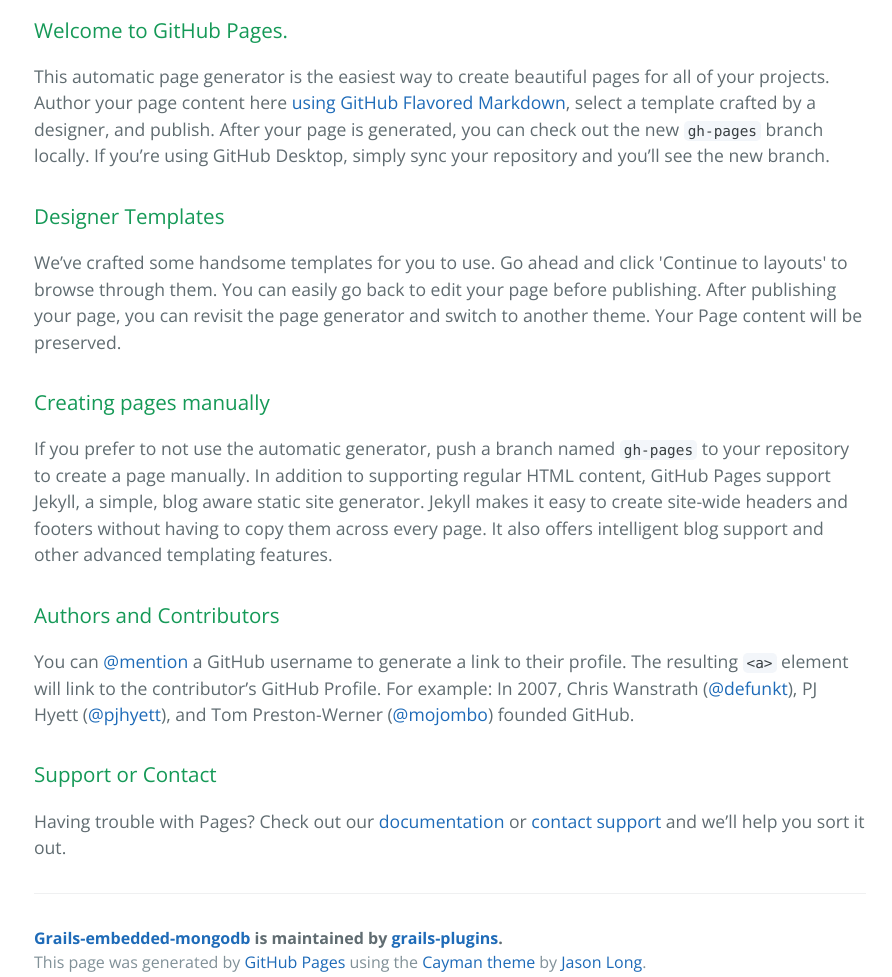
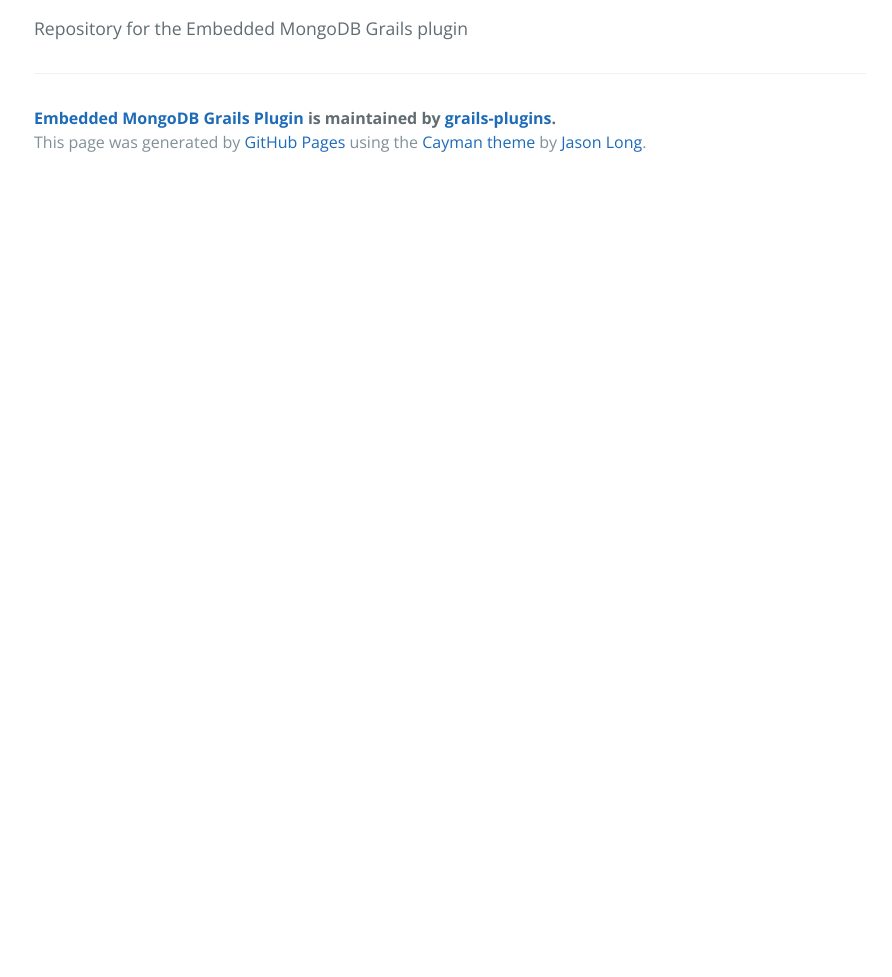
Before and after one commit to grails/grails-embedded-mongodb, a plain HTML site: page index.html in a window 1280 px wide. Shown: the part 400-1377 px from the top of the page, without its empty margins (190-1082 px from the left). After the commit the page ends 800 px from the top, so only its background shows below. Drawn offline with nearby package versions, Linux system fonts and the light colour scheme.

Commit message:
Update index.html

```diff
--- a/index.html
+++ b/index.html
@@ -19,37 +19,13 @@
     </section>
 
     <section class="main-content">
-      <h3>
-<a id="welcome-to-github-pages" class="anchor" href="#welcome-to-github-pages" aria-hidden="true"><span aria-hidden="true" class="octicon octicon-link"></span></a>Welcome to GitHub Pages.</h3>
-
-<p>This automatic page generator is the easiest way to create beautiful pages for all of your projects. Author your page content here <a href="https://guides.github.com/features/mastering-markdown/">using GitHub Flavored Markdown</a>, select a template crafted by a designer, and publish. After your page is generated, you can check out the new <code>gh-pages</code> branch locally. If you’re using GitHub Desktop, simply sync your repository and you’ll see the new branch.</p>
-
-<h3>
-<a id="designer-templates" class="anchor" href="#designer-templates" aria-hidden="true"><span aria-hidden="true" class="octicon octicon-link"></span></a>Designer Templates</h3>
-
-<p>We’ve crafted some handsome templates for you to use. Go ahead and click 'Continue to layouts' to browse through them. You can easily go back to edit your page before publishing. After publishing your page, you can revisit the page generator and switch to another theme. Your Page content will be preserved.</p>
-
-<h3>
-<a id="creating-pages-manually" class="anchor" href="#creating-pages-manually" aria-hidden="true"><span aria-hidden="true" class="octicon octicon-link"></span></a>Creating pages manually</h3>
-
-<p>If you prefer to not use the automatic generator, push a branch named <code>gh-pages</code> to your repository to create a page manually. In addition to supporting regular HTML content, GitHub Pages support Jekyll, a simple, blog aware static site generator. Jekyll makes it easy to create site-wide headers and footers without having to copy them across every page. It also offers intelligent blog support and other advanced templating features.</p>
-
-<h3>
-<a id="authors-and-contributors" class="anchor" href="#authors-and-contributors" aria-hidden="true"><span aria-hidden="true" class="octicon octicon-link"></span></a>Authors and Contributors</h3>
-
-<p>You can <a href="https://help.github.com/articles/basic-writing-and-formatting-syntax/#mentioning-users-and-teams" class="user-mention">@mention</a> a GitHub username to generate a link to their profile. The resulting <code>&lt;a&gt;</code> element will link to the contributor’s GitHub Profile. For example: In 2007, Chris Wanstrath (<a href="https://github.com/defunkt" class="user-mention">@defunkt</a>), PJ Hyett (<a href="https://github.com/pjhyett" class="user-mention">@pjhyett</a>), and Tom Preston-Werner (<a href="https://github.com/mojombo" class="user-mention">@mojombo</a>) founded GitHub.</p>
-
-<h3>
-<a id="support-or-contact" class="anchor" href="#support-or-contact" aria-hidden="true"><span aria-hidden="true" class="octicon octicon-link"></span></a>Support or Contact</h3>
-
-<p>Having trouble with Pages? Check out our <a href="https://help.github.com/pages">documentation</a> or <a href="https://github.com/contact">contact support</a> and we’ll help you sort it out.</p>
+      <p>Repository for the Embedded MongoDB Grails plugin</p>
 
       <footer class="site-footer">
-        <span class="site-footer-owner"><a href="https://github.com/grails-plugins/grails-embedded-mongodb">Grails-embedded-mongodb</a> is maintained by <a href="https://github.com/grails-plugins">grails-plugins</a>.</span>
+        <span class="site-footer-owner"><a href="https://github.com/grails-plugins/grails-embedded-mongodb">Embedded MongoDB Grails Plugin</a> is maintained by <a href="https://github.com/grails-plugins">grails-plugins</a>.</span>
 
         <span class="site-footer-credits">This page was generated by <a href="https://pages.github.com">GitHub Pages</a> using the <a href="https://github.com/jasonlong/cayman-theme">Cayman theme</a> by <a href="https://twitter.com/jasonlong">Jason Long</a>.</span>
       </footer>
-
     </section>
 
 
```
